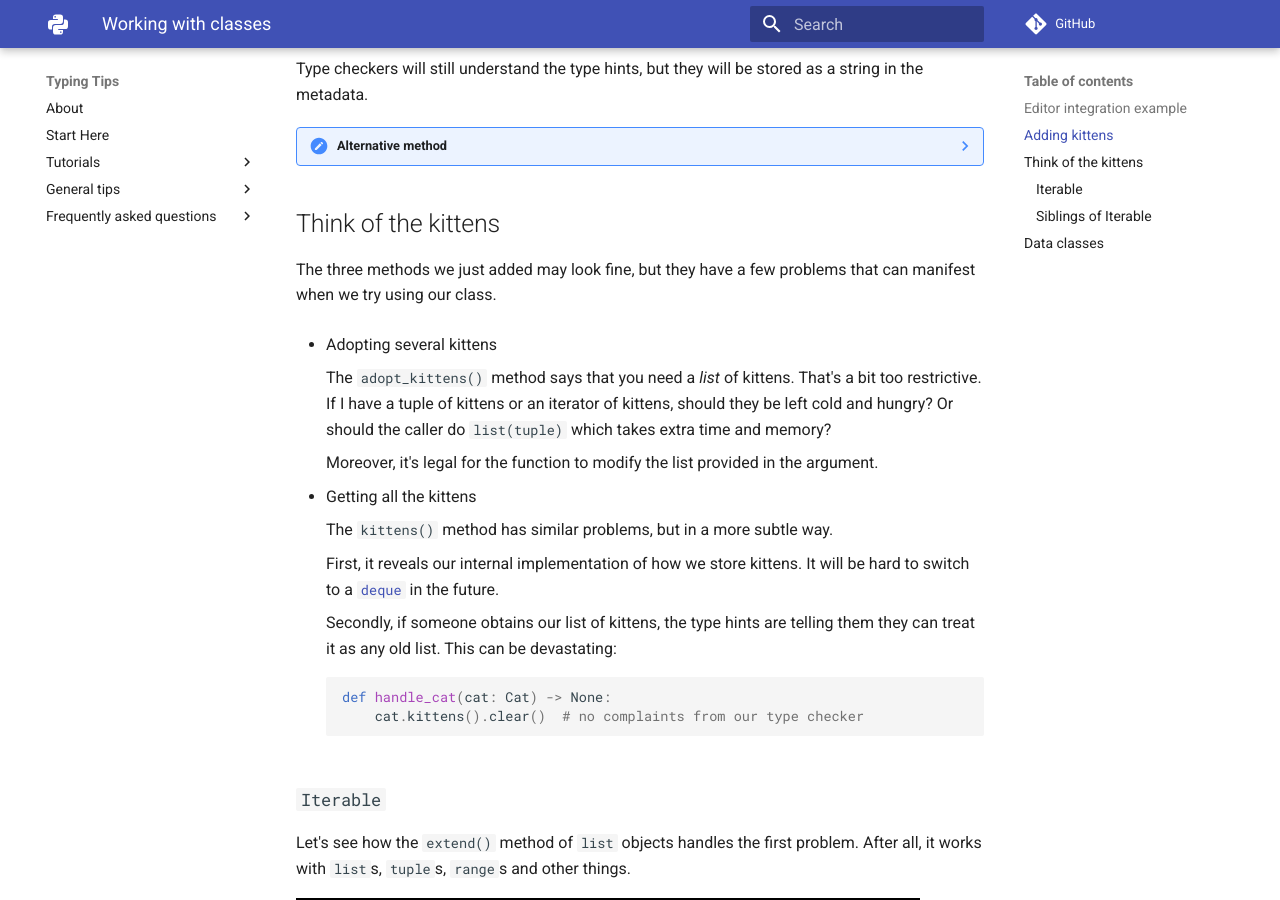
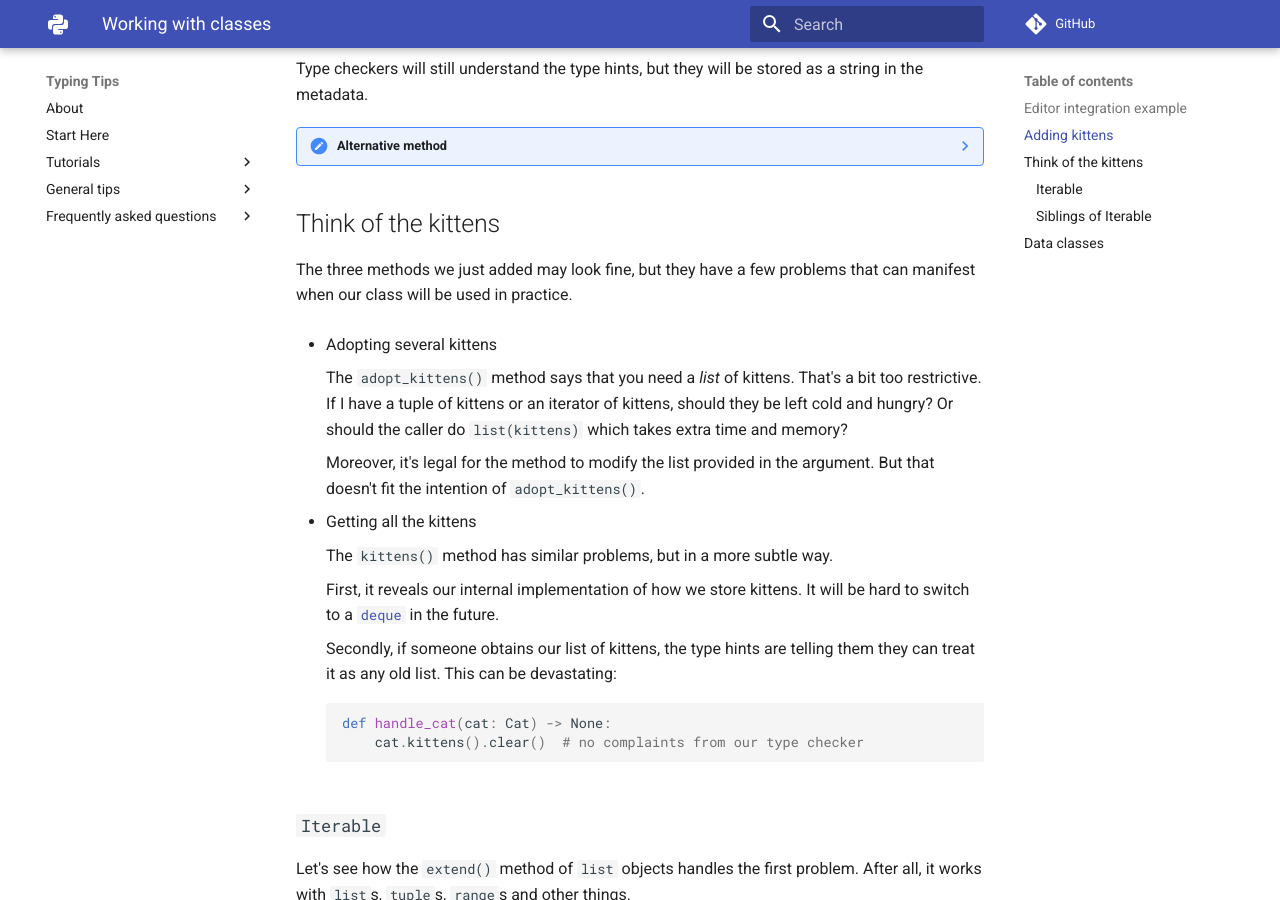
Before and after one commit to decorator-factory/typing-tips, an MkDocs documentation site: the page built from docs/main-tutorial/1-working-with-classes/index.md, in a window 1280 px wide and 900 px high, scrolled down 2799 px. Built offline with MkDocs 1.6.1 and Material for MkDocs 9.7.7, drawn with Linux system fonts in a browser that asks for light colours; comment, search, counter and statistics services are not loaded; some of the changed text lies outside the part shown.

Commit message:
small fixes to `1-working-with-classes`

```diff
--- a/docs/main-tutorial/1-working-with-classes/index.md
+++ b/docs/main-tutorial/1-working-with-classes/index.md
@@ -17,7 +17,7 @@
             self._kittens = []
 
         @property
-        def lives(self:
+        def lives(self):
             return self._lives
 
         def set_owner(self, name):
@@ -54,9 +54,9 @@
 - `self` is not annotated in any way
 - Special methods like `__init__`, `__repr__`, `__len__` and so on
   should be fully annotated as well
-- Attribute types are usually inferred from the `__init__` method, but sometimes it's not possible.
+- Attribute types are usually inferred from the `__init__` method, but sometimes it's not possible
   If you have an attribute that starts off as `None` or an empty collection, you should annotate
-  it explicitly.
+  it explicitly
 
 ## Editor integration example
 
@@ -162,16 +162,17 @@
 
 ## Think of the kittens
 
-The three methods we just added may look fine, but they have a few problems that can manifest when we
-try using our class.
+The three methods we just added may look fine, but they have a few problems that can manifest when
+our class will be used in practice.
 
 - Adopting several kittens
 
     The `adopt_kittens()` method says that you need a _list_ of kittens. That's a bit too restrictive.
     If I have a tuple of kittens or an iterator of kittens, should they be left cold and hungry?
-    Or should the caller do `list(tuple)` which takes extra time and memory?
+    Or should the caller do `list(kittens)` which takes extra time and memory?
 
-    Moreover, it's legal for the function to modify the list provided in the argument.
+    Moreover, it's legal for the method to modify the list provided in the argument. But that doesn't
+    fit the intention of `adopt_kittens()`.
 
 - Getting all the kittens
 
```
Also changed, not shown: other parts of docs/main-tutorial/1-working-with-classes/index.md (+1 -1 lines).
